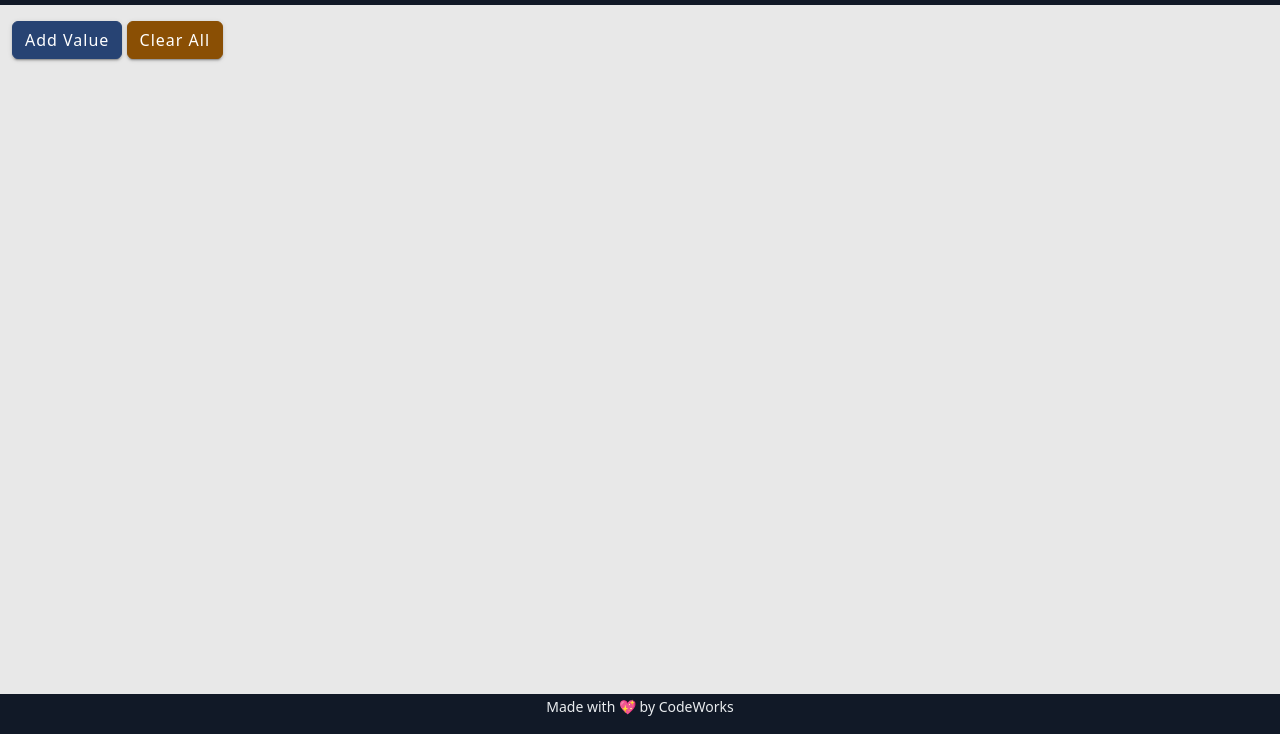
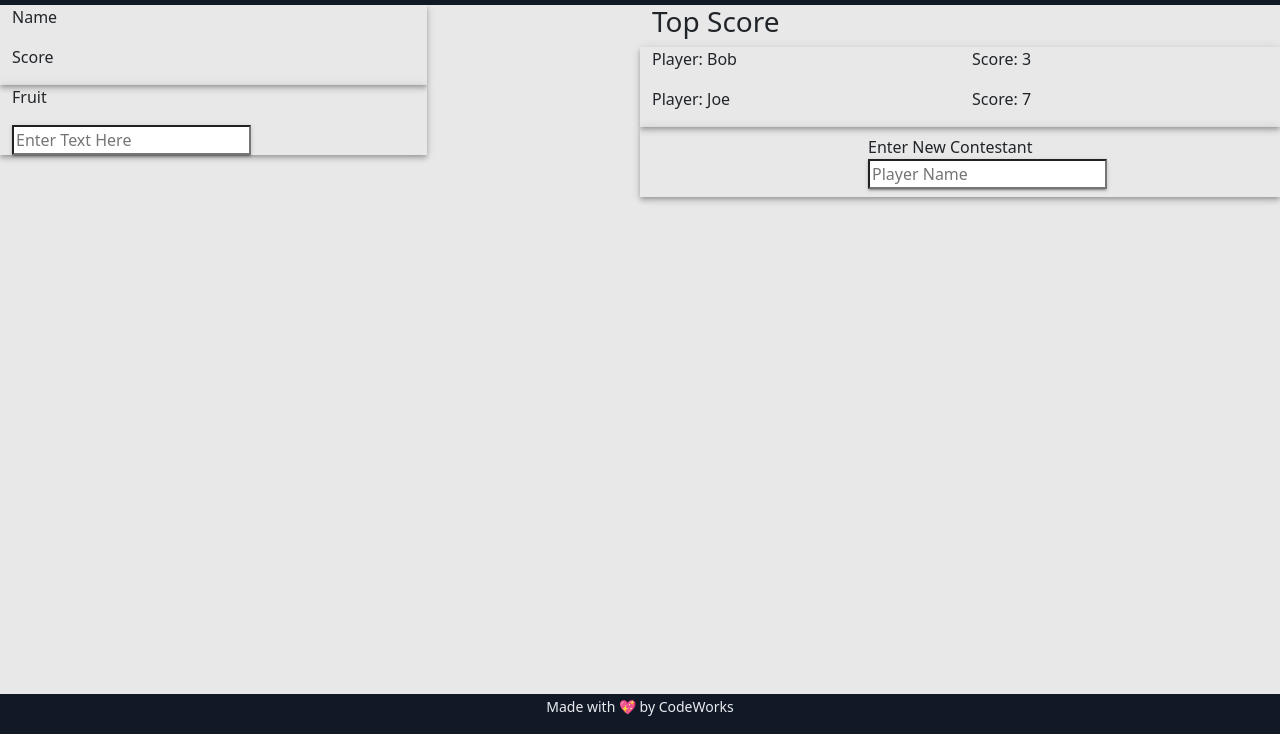
Before and after one commit to IsaacDuff/Fruit_Salad, a website with bundled scripts: page index.html in a window 1280 px wide. Shown: the part 66-800 px from the top of the page. Built offline with nearby package versions, Linux system fonts and the light colour scheme; a script that the page names is missing.

Commit message:
Players draw and form good

```diff
--- a/app/App.js
+++ b/app/App.js
@@ -1,7 +1,10 @@
+import { PlayersController } from "./Controllers/PlayersController.js";
 import { ValuesController } from "./Controllers/ValuesController.js";
 
 class App {
-  valuesController = new ValuesController();
+  // valuesController = new ValuesController();
+
+  playersController = new PlayersController()
 }
 
 window["app"] = new App();
--- a/app/AppState.js
+++ b/app/AppState.js
@@ -1,3 +1,4 @@
+import { Player } from "./Models/Player.js"
 import { Value } from "./Models/Value.js"
 import { EventEmitter } from "./Utils/EventEmitter.js"
 import { isValidProp } from "./Utils/isValidProp.js"
@@ -6,7 +7,25 @@ import { loadState } from "./Utils/Store.js"
 class AppState extends EventEmitter {
   /** @type {import('./Models/Value').Value[]} */
   values = loadState('values', [Value])
+
+  /** @type {import('./Models/Value').Value[]} */
+
+  players = [
+    new Player({ name: 'Bob', score: 3 }),
+    new Player({ name: 'Joe', score: 7 })
+  ]
+
+
 }
+
+
+
+
+
+
+
+
+
 
 export const appState = new Proxy(new AppState(), {
   get(target, prop) {
--- /dev/null
+++ b/app/Controllers/PlayersController.js
@@ -0,0 +1,35 @@
+import { appState } from "../AppState.js";
+import { playersService } from "../Services/PlayersService.js";
+import { setHTML } from "../Utils/Writer.js";
+import { Player } from "../Models/Player.js";
+import { getFormData } from "../Utils/FormHandler.js";
+
+function _drawPlayer() {
+    let players = appState.players
+    let template = ''
+    players.forEach(p => template += p.playerCard)
+
+    setHTML('playerCard', template)
+}
+
+function _drawPlayerForm() {
+    setHTML('playerForm', Player.playerForm())
+}
+
+export class PlayersController {
+    constructor() {
+        // console.log('hello from the player controller');
+        _drawPlayer()
+        _drawPlayerForm()
+
+    }
+    createPlayer() {
+        window.event.preventDefault()
+        let form = event.target
+        let newPlayer = getFormData(form)
+        // console.log(newPlayer)
+        playersService.createPlayer(newPlayer)
+
+
+    }
+}
--- /dev/null
+++ b/app/Models/Player.js
@@ -0,0 +1,34 @@
+import { generateId } from "../Utils/generateId.js";
+
+
+
+export class Player {
+    constructor(data) {
+        this.id = generateId()
+        this.name = data.name
+        this.score = data.score
+    }
+
+
+    get playerCard() {
+        return `
+
+    <div class="col-6">
+    <p>Player: ${this.name}</p>
+    </div>
+    <div class="col-6">
+    <p>Score: ${this.score}</p>
+    </div>
+    `
+    }
+
+    static playerForm() {
+        return `
+        <form class="col-4" onsubmit="app.playersController.createPlayer()" action="">
+        <label for="name">Enter New Contestant</label>
+        <input type="text" class="elevation-2" name="name" id="name" placeholder="Player Name">
+    </form>
+        `
+    }
+
+}
--- /dev/null
+++ b/app/Services/PlayersService.js
@@ -0,0 +1,17 @@
+import { appState } from "../AppState.js"
+import { Player } from "../Models/Player.js";
+
+
+
+class PlayersService {
+
+    createPlayer(newPlayerData) {
+        console.log(newPlayerData);
+        let newPlayer = new Player(newPlayerData)
+        appState.players.push(newPlayer)
+        // console.log(appState.players);
+    }
+}
+
+
+export const playersService = new PlayersService()
--- a/index.html
+++ b/index.html
@@ -12,7 +12,7 @@
     crossorigin="anonymous" referrerpolicy="no-referrer" />
   <link rel="stylesheet" href="assets/style/main.css">
   <link rel="stylesheet" href="assets/style/style.css">
-  <title>Fruit_Salad</title>
+  <title>Fruit Salad</title>
 </head>
 
 <body>
@@ -26,14 +26,47 @@
     </nav>
   </header>
   <main>
+
     <div class="container-fluid">
-      <div class="row">
-        <div class="col-12">
-          <div id="app"></div>
+      <section class="row">
+        <div class="col-6">
+          <div class="row">
+            <div class="col-8 elevation-4">
+              <p>Name</p>
+              <p>Score</p>
+            </div>
+            <div class="col-8 elevation-4">
+              <p>Fruit</p>
+              <input type="text" class="elevation-2" name="game" id="game" placeholder="Enter Text Here">
+            </div>
+          </div>
         </div>
-      </div>
+
+
+        <div class="col-6">
+
+          <h3>Top Score</h3>
+          <section class="row justify-content-center elevation-4" id="playerCard">
+            <div class="col-6">
+              <p>Players</p>
+            </div>
+            <div class="col-6">
+              <p>Score</p>
+            </div>
+          </section>
+          <div class="row justify-content-center elevation-4 p-2" id="playerForm">
+            <!-- <form class="col-4" onsubmit="" action="">
+              <label for="playerEntry">Enter New Contestant</label>
+              <input type="text" class="elevation-2" name="playerEntry" id="playerEntry" placeholder="Player Name">
+            </form> -->
+          </div>
+
+        </div>
+      </section>
     </div>
+
   </main>
+
   <footer class="bg-dark text-light">
     <div class="text-center no-select">
       <p><small>Made with 💖 by CodeWorks</small></p>
```
